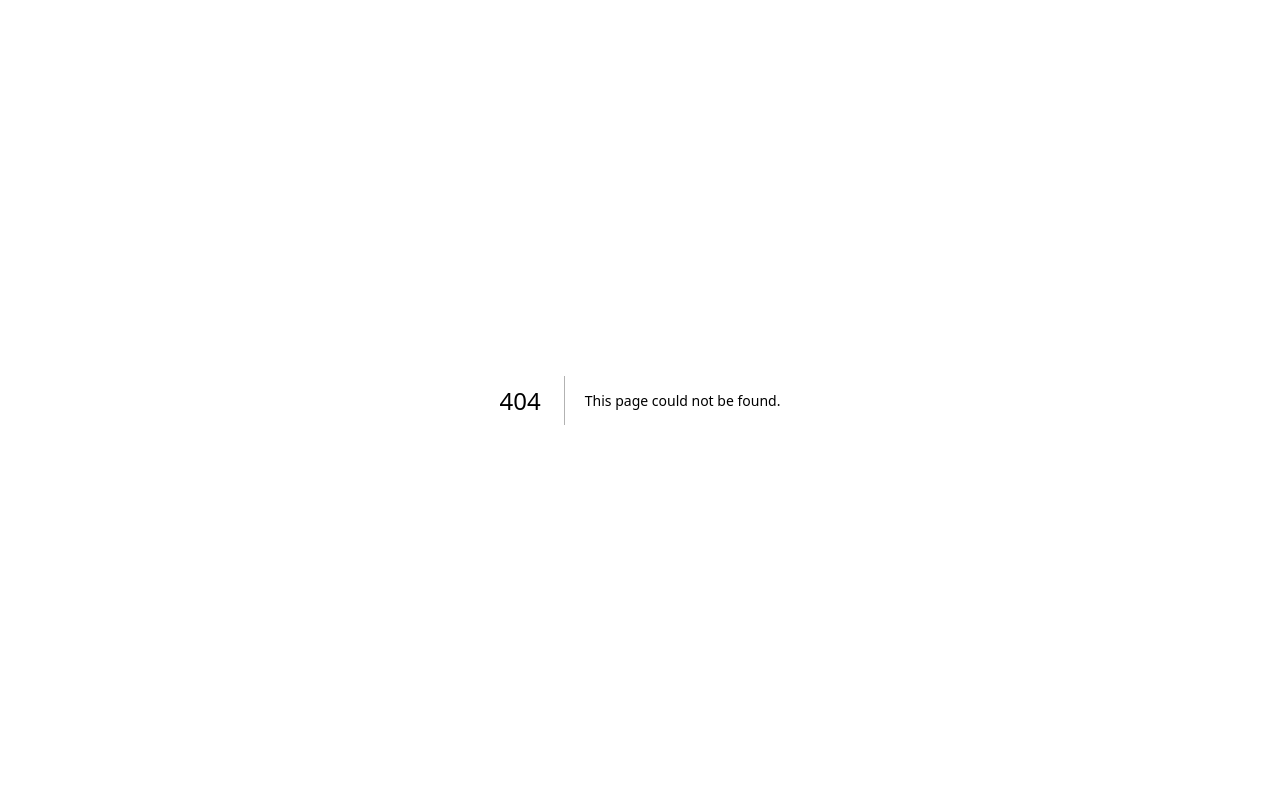
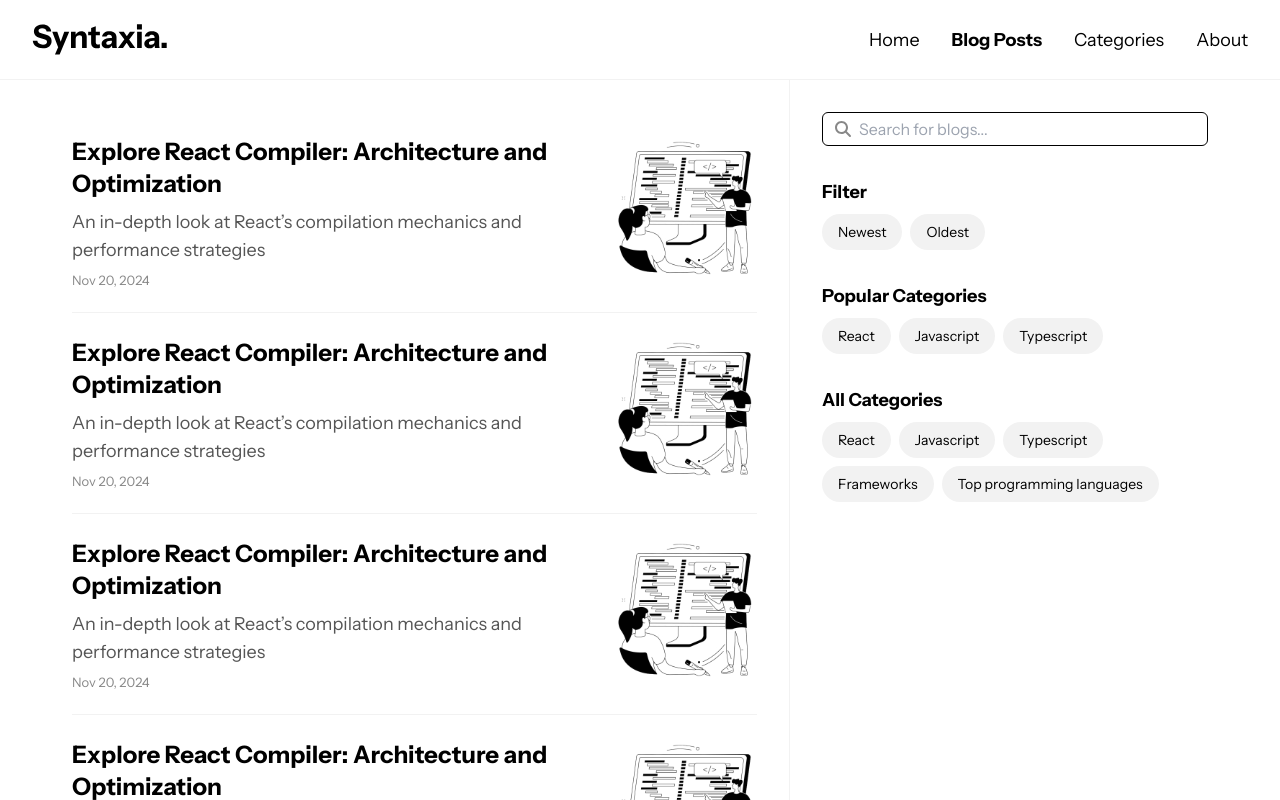
Before and after one commit to rach-syahputra/syntaxia, a Next.js app: page /blogs in a window 1280 px wide. Before the commit this address had no page. Shown: the top 800 px of the page. Built offline with nearby package versions, Linux system fonts and the light colour scheme.

Commit message:
implement ContextAPI for Blog Posts management

```diff
--- a/src/app/(home)/_components/featured-posts.tsx
+++ b/src/app/(home)/_components/featured-posts.tsx
@@ -1,13 +1,12 @@
 import PostList from '@/components/post-list'
 import Section, { SectionBody, SectionTitle } from '@/components/section'
-import { posts } from '@/lib/data/blog-posts'
 
 export default function FeaturedPosts() {
   return (
     <Section>
       <SectionTitle title='Featured Posts' />
       <SectionBody>
-        <PostList posts={posts} itemsPerPage={4} />
+        <PostList />
       </SectionBody>
     </Section>
   )
--- /dev/null
+++ b/src/app/blogs/_components/blog-posts.tsx
@@ -0,0 +1,12 @@
+import Section, { SectionBody } from '@/components/section'
+import PostList from '@/components/post-list'
+
+export default function BlogPosts() {
+  return (
+    <Section>
+      <SectionBody>
+        <PostList />
+      </SectionBody>
+    </Section>
+  )
+}
--- /dev/null
+++ b/src/app/blogs/_components/search-bar.tsx
@@ -0,0 +1,21 @@
+import { FontAwesomeIcon } from '@fortawesome/react-fontawesome'
+import { faMagnifyingGlass } from '@fortawesome/free-solid-svg-icons'
+
+export default function SearchBar() {
+  return (
+    <div className='flex items-center gap-2 rounded-md border px-3 py-1'>
+      <FontAwesomeIcon icon={faMagnifyingGlass} className='h-4 w-4 text-gray' />
+
+      <div className='flex flex-col gap-2'>
+        <label htmlFor='search' className='sr-only'>
+          Search
+        </label>
+        <input
+          type='text'
+          placeholder='Search for blogs...'
+          className='appearance-none focus:outline-none'
+        />
+      </div>
+    </div>
+  )
+}
--- /dev/null
+++ b/src/app/blogs/layout.tsx
@@ -0,0 +1,12 @@
+import Navbar from '@/components/navbar'
+import Footer from '@/components/footer'
+
+export default function Layout({ children }: { children: React.ReactNode }) {
+  return (
+    <>
+      <Navbar />
+      <div className='min-h-screen w-screen'>{children}</div>
+      <Footer />
+    </>
+  )
+}
--- /dev/null
+++ b/src/app/blogs/page.tsx
@@ -0,0 +1,41 @@
+import { Suspense } from 'react'
+import BlogPosts from './_components/blog-posts'
+import SearchBar from './_components/search-bar'
+import PostItemSkeleton from '@/components/post-item-skeleton'
+import Sidebar from '@/components/sidebar'
+import CategoryList from '@/components/category-list'
+import { allCategories, filter, popularCategories } from '@/lib/data/categories'
+
+export default function Page() {
+  return (
+    <>
+      <main className='mx-auto w-full max-w-screen-xl'>
+        <div className='relative grid lg:grid-cols-8'>
+          <div className='mb-16 flex flex-col gap-10 border-r border-light px-4 py-8 md:gap-12 md:px-8 lg:col-span-5 lg:gap-16'>
+            <Suspense
+              fallback={
+                <div className='flex flex-col'>
+                  <PostItemSkeleton />
+                  <PostItemSkeleton />
+                  <PostItemSkeleton />
+                  <PostItemSkeleton />
+                </div>
+              }
+            >
+              <BlogPosts />
+            </Suspense>
+          </div>
+          <Sidebar>
+            <SearchBar />
+            <CategoryList title='Filter' categories={filter} />
+            <CategoryList
+              title='Popular Categories'
+              categories={popularCategories}
+            />
+            <CategoryList title='All Categories' categories={allCategories} />
+          </Sidebar>
+        </div>
+      </main>
+    </>
+  )
+}
--- a/src/app/layout.tsx
+++ b/src/app/layout.tsx
@@ -1,5 +1,6 @@
 import type { Metadata } from 'next'
 import { Instrument_Sans } from 'next/font/google'
+import { PostProvider } from '@/context/post-context'
 import { appName } from '@/lib/data/metadata'
 import './globals.css'
 
@@ -23,7 +24,7 @@ export default function RootLayout({
   return (
     <html lang='en' className={`${instrumentSans.variable}`}>
       <body className='font-[family-name:var(--font-instrument-sans)] antialiased'>
-        {children}
+        <PostProvider>{children}</PostProvider>
       </body>
     </html>
   )
--- a/src/components/category-list.tsx
+++ b/src/components/category-list.tsx
@@ -1,9 +1,36 @@
+/* eslint-disable react-hooks/exhaustive-deps */
+'use client'
+
+import { usePost } from '@/context/post-context'
+import { cn } from '@/lib/utils'
+import { useEffect, useState } from 'react'
+
 interface CategoryListProps {
   title: string
   categories: string[]
+  active?: string
 }
 
-export default function CategoryList({ title, categories }: CategoryListProps) {
+export default function CategoryList({
+  title,
+  categories,
+  active = ''
+}: CategoryListProps) {
+  const { updatePosts } = usePost()
+  const [activeCategory, setActiveCategory] = useState<string>(active)
+
+  useEffect(() => {
+    updatePosts(activeCategory)
+  }, [activeCategory])
+
+  const handleCategory = (category?: string) => {
+    if (activeCategory === category) {
+      setActiveCategory('')
+    } else {
+      setActiveCategory(category || '')
+    }
+  }
+
   return (
     <div className='flex flex-col gap-2'>
       <h4 className='text-lg font-bold'>{title}</h4>
@@ -12,13 +39,20 @@ export default function CategoryList({ title, categories }: CategoryListProps) {
           categories.map((category, index) => (
             <li
               key={index}
-              className='bg-light hover:bg-light-gray cursor-pointer select-none rounded-full px-4 py-2 text-sm transition-all duration-300 ease-in-out'
+              onClick={() => handleCategory(category.toLocaleLowerCase())}
+              className={cn(
+                'cursor-pointer select-none rounded-full bg-light px-4 py-2 text-sm transition-all duration-300 ease-in-out hover:bg-light-gray',
+                {
+                  'bg-dark text-white hover:bg-dark':
+                    activeCategory === category.toLowerCase()
+                }
+              )}
             >
               {category}
             </li>
           ))
         ) : (
-          <p className='text-gray text-sm'>No categories.</p>
+          <p className='text-sm text-gray'>No categories.</p>
         )}
       </ul>
     </div>
--- a/src/components/footer.tsx
+++ b/src/components/footer.tsx
@@ -5,7 +5,7 @@ import { FontAwesomeIcon } from '@fortawesome/react-fontawesome'
 
 export default function Footer() {
   return (
-    <footer className='flex h-auto w-full items-center justify-center bg-dark py-16'>
+    <footer className='flex h-auto w-full items-center justify-center bg-dark py-8'>
       <div className='flex w-full max-w-full flex-col items-center justify-between gap-8 px-4 md:flex-row md:px-8 lg:max-w-screen-xl lg:gap-16 xl:gap-24'>
         <div className='flex flex-col gap-2'>
           <h4 className='text-xl font-bold text-white md:text-2xl'>
--- a/src/components/post-list.tsx
+++ b/src/components/post-list.tsx
@@ -4,14 +4,14 @@ import { useState } from 'react'
 import { FontAwesomeIcon } from '@fortawesome/react-fontawesome'
 import { faChevronDown } from '@fortawesome/free-solid-svg-icons'
 import PostItem from '@/components/post-item'
-import { IPost } from '@/lib/data/blog-posts'
+import { usePost } from '@/context/post-context'
 
 interface PostListProps {
-  posts: IPost[]
   itemsPerPage?: number
 }
 
-export default function PostList({ posts, itemsPerPage = 4 }: PostListProps) {
+export default function PostList({ itemsPerPage = 4 }: PostListProps) {
+  const { posts } = usePost()
   const [visiblePostsCount, setVisiblePostsCount] =
     useState<number>(itemsPerPage)
 
@@ -29,12 +29,12 @@ export default function PostList({ posts, itemsPerPage = 4 }: PostListProps) {
             .map((post, index) => <PostItem key={index} {...post} />)}
       </div>
 
-      {visiblePostsCount < posts.length && (
+      {posts && visiblePostsCount < posts.length && (
         <button
           onClick={showMorePosts}
           className='mx-auto flex items-center gap-2 text-sm'
         >
-          Show more <FontAwesomeIcon icon={faChevronDown} className='text-xs' />
+          Show more <FontAwesomeIcon icon={faChevronDown} className='h-3 w-3' />
         </button>
       )}
     </div>
--- /dev/null
+++ b/src/context/post-context.tsx
@@ -0,0 +1,58 @@
+'use client'
+
+import { createContext, useContext, useEffect, useState } from 'react'
+import { posts as blogPosts } from '@/lib/data/blog-posts'
+
+interface IPost {
+  title: string
+  description: string
+  category: string
+  imageUrl: string
+  createdAt: string
+}
+
+interface IPostContext {
+  posts: IPost[] | null
+  updatePosts: (category?: string) => void
+  isLoading: boolean
+}
+
+const PostContext = createContext<IPostContext | undefined>(undefined)
+
+const PostProvider = ({ children }: { children: React.ReactNode }) => {
+  const [posts, setPosts] = useState<IPost[] | null>(null)
+  const [isLoading, setIsLoading] = useState<boolean>(true)
+
+  useEffect(() => {
+    setPosts(blogPosts)
+    setIsLoading(false)
+  }, [])
+
+  const updatePosts = (category?: string) => {
+    setIsLoading(true)
+
+    if (category) {
+      setPosts(blogPosts.filter((post) => post.category === category))
+    } else {
+      setPosts(blogPosts)
+    }
+
+    setIsLoading(false)
+  }
+
+  return (
+    <PostContext.Provider value={{ posts, updatePosts, isLoading }}>
+      {children}
+    </PostContext.Provider>
+  )
+}
+
+const usePost = (): IPostContext => {
+  const context = useContext(PostContext)
+  if (context === undefined) {
+    throw new Error('useTask must be used within a PostProvider')
+  }
+  return context
+}
+
+export { type IPost, PostContext, PostProvider, usePost }
--- a/src/lib/data/blog-posts.ts
+++ b/src/lib/data/blog-posts.ts
@@ -1,6 +1,7 @@
 export interface IPost {
   title: string
   description: string
+  category: string
   imageUrl: string
   createdAt: string
 }
@@ -10,6 +11,7 @@ export const posts: IPost[] = [
     title: 'Explore React Compiler: Architecture and Optimization',
     description:
       'An in-depth look at React’s compilation mechanics and performance strategies',
+    category: 'react',
     imageUrl: '/post-image.svg',
     createdAt: 'Nov 20, 2024'
   },
@@ -17,6 +19,7 @@ export const posts: IPost[] = [
     title: 'Explore React Compiler: Architecture and Optimization',
     description:
       'An in-depth look at React’s compilation mechanics and performance strategies',
+    category: 'react',
     imageUrl: '/post-image.svg',
     createdAt: 'Nov 20, 2024'
   },
@@ -24,6 +27,7 @@ export const posts: IPost[] = [
     title: 'Explore React Compiler: Architecture and Optimization',
     description:
       'An in-depth look at React’s compilation mechanics and performance strategies',
+    category: 'react',
     imageUrl: '/post-image.svg',
     createdAt: 'Nov 20, 2024'
   },
@@ -31,6 +35,7 @@ export const posts: IPost[] = [
     title: 'Explore React Compiler: Architecture and Optimization',
     description:
       'An in-depth look at React’s compilation mechanics and performance strategies',
+    category: 'react',
     imageUrl: '/post-image.svg',
     createdAt: 'Nov 20, 2024'
   },
@@ -38,6 +43,7 @@ export const posts: IPost[] = [
     title: 'Explore React Compiler: Architecture and Optimization',
     description:
       'An in-depth look at React’s compilation mechanics and performance strategies',
+    category: 'react',
     imageUrl: '/post-image.svg',
     createdAt: 'Nov 20, 2024'
   },
@@ -45,6 +51,7 @@ export const posts: IPost[] = [
     title: 'Explore React Compiler: Architecture and Optimization',
     description:
       'An in-depth look at React’s compilation mechanics and performance strategies',
+    category: 'javascript',
     imageUrl: '/post-image.svg',
     createdAt: 'Nov 20, 2024'
   },
@@ -52,6 +59,7 @@ export const posts: IPost[] = [
     title: 'Explore React Compiler: Architecture and Optimization',
     description:
       'An in-depth look at React’s compilation mechanics and performance strategies',
+    category: 'javascript',
     imageUrl: '/post-image.svg',
     createdAt: 'Nov 20, 2024'
   },
@@ -59,20 +67,7 @@ export const posts: IPost[] = [
     title: 'Explore React Compiler: Architecture and Optimization',
     description:
       'An in-depth look at React’s compilation mechanics and performance strategies',
-    imageUrl: '/post-image.svg',
-    createdAt: 'Nov 20, 2024'
-  },
-  {
-    title: 'Explore React Compiler: Architecture and Optimization',
-    description:
-      'An in-depth look at React’s compilation mechanics and performance strategies',
-    imageUrl: '/post-image.svg',
-    createdAt: 'Nov 20, 2024'
-  },
-  {
-    title: 'Explore React Compiler: Architecture and Optimization',
-    description:
-      'An in-depth look at React’s compilation mechanics and performance strategies',
+    category: 'typescript',
     imageUrl: '/post-image.svg',
     createdAt: 'Nov 20, 2024'
   }
--- a/src/lib/data/categories.ts
+++ b/src/lib/data/categories.ts
@@ -1 +1,9 @@
+export const filter: string[] = ['Newest', 'Oldest']
 export const popularCategories: string[] = ['React', 'Javascript', 'Typescript']
+export const allCategories: string[] = [
+  'React',
+  'Javascript',
+  'Typescript',
+  'Frameworks',
+  'Top programming languages'
+]
```
